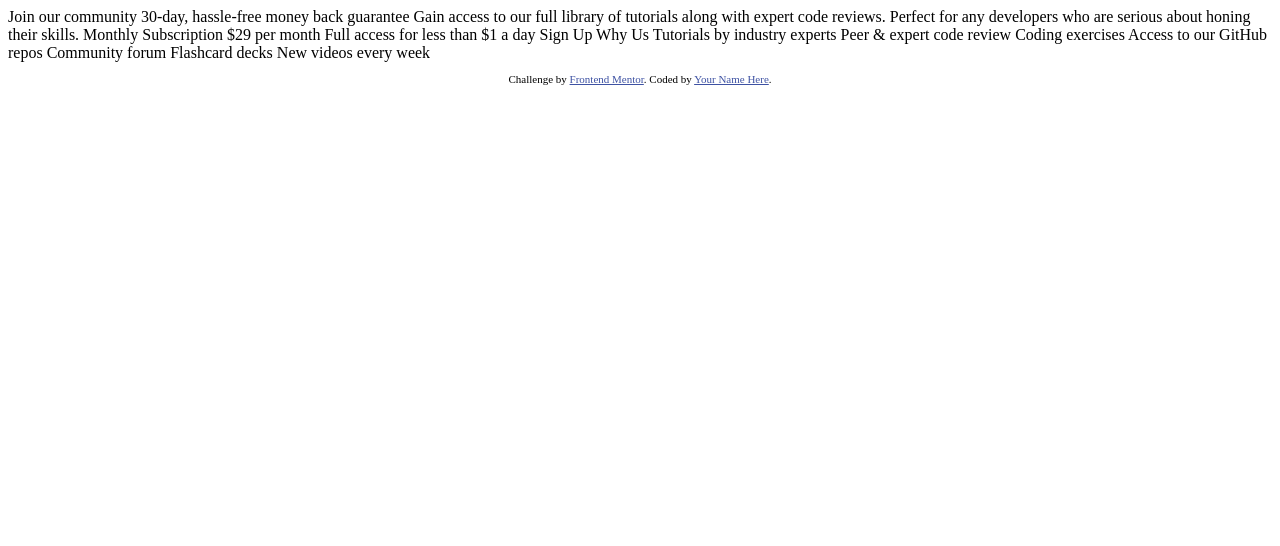
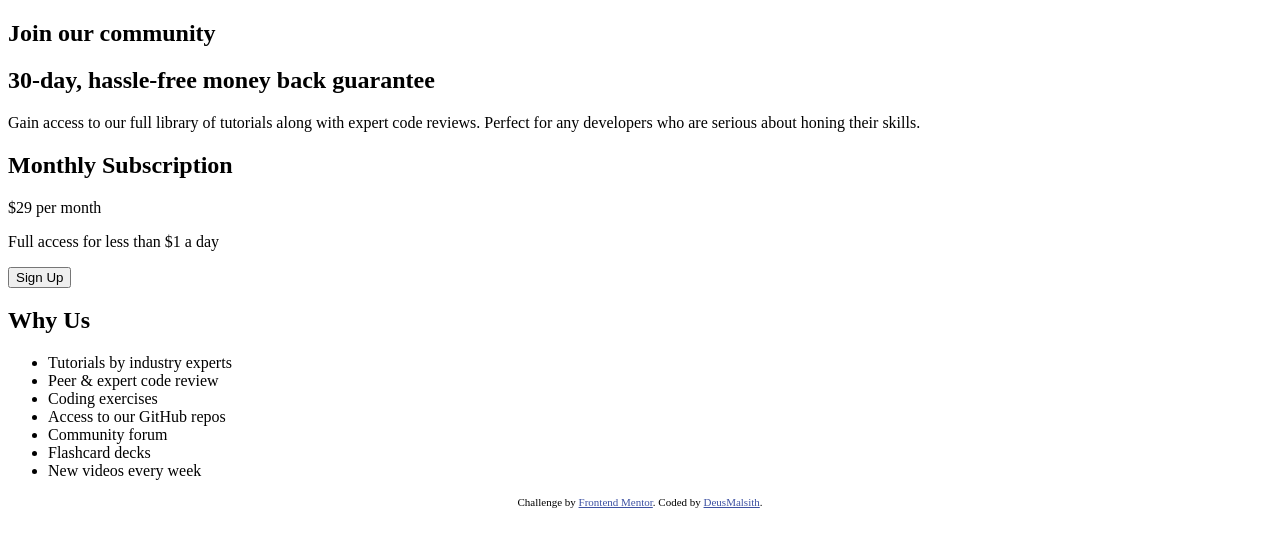
Before and after one commit to DeusMalsith/Frontend-Mentor-single-price-grid-component, a plain HTML site: page index.html in a window 1280 px wide. Drawn offline with Linux system fonts and the light colour scheme.

Commit message:
Beginning HTML layout

```diff
--- /dev/null
+++ b/css/style.css
@@ -0,0 +1,7 @@
+.attribution {
+  font-size: 11px;
+  text-align: center;
+}
+.attribution a {
+  color: hsl(228, 45%, 44%);
+}
--- a/index.html
+++ b/index.html
@@ -1,49 +1,57 @@
 <!DOCTYPE html>
 <html lang="en">
   <head>
-  <meta charset="UTF-8">
-  <meta name="viewport" content="width=device-width, initial-scale=1.0"> <!-- displays site properly based on user's device -->
+    <meta charset="UTF-8" />
+    <meta name="viewport" content="width=device-width, initial-scale=1.0" />
+    <!-- displays site properly based on user's device -->
 
-  <link rel="icon" type="image/png" sizes="32x32" href="./images/favicon-32x32.png">
+    <link
+      rel="icon"
+      type="image/png"
+      sizes="32x32"
+      href="./images/favicon-32x32.png"
+    />
+    <link rel="stylesheet" href="css/style.css" />
 
     <title>Frontend Mentor | Single Price Grid Component</title>
-
-  <!-- Feel free to remove these styles or customise in your own stylesheet 👍 -->
-  <style>
-    .attribution { font-size: 11px; text-align: center; }
-    .attribution a { color: hsl(228, 45%, 44%); }
-  </style>
   </head>
   <body>
-  Join our community
-
-  30-day, hassle-free money back guarantee
-
-  Gain access to our full library of tutorials along with expert code reviews.
-  Perfect for any developers who are serious about honing their skills.
-
-  Monthly Subscription
-
-  &dollar;29 per month
-
-  Full access for less than &dollar;1 a day
-
-  Sign Up
-
-  Why Us
-
-  Tutorials by industry experts
-  Peer &amp; expert code review
-  Coding exercises
-  Access to our GitHub repos
-  Community forum
-  Flashcard decks
-  New videos every week
+    <main class="container">
+      <section>
+        <h1>Join our community</h1>
+        <h2>30-day, hassle-free money back guarantee</h2>
+        <p>
+          Gain access to our full library of tutorials along with expert code
+          reviews. Perfect for any developers who are serious about honing their
+          skills.
+        </p>
+      </section>
+      <section>
+        <h2>Monthly Subscription</h2>
+        <p><span>&dollar;29</span> per month</p>
+        <p>Full access for less than &dollar;1 a day</p>
+        <button>Sign Up</button>
+      </section>
+      <section>
+        <h2>Why Us</h2>
+        <ul>
+          <li>Tutorials by industry experts</li>
+          <li>Peer &amp; expert code review</li>
+          <li>Coding exercises</li>
+          <li>Access to our GitHub repos</li>
+          <li>Community forum</li>
+          <li>Flashcard decks</li>
+          <li>New videos every week</li>
+        </ul>
+      </section>
+    </main>
 
     <footer>
       <p class="attribution">
-      Challenge by <a href="https://www.frontendmentor.io?ref=challenge" target="_blank">Frontend Mentor</a>.
-      Coded by <a href="#">Your Name Here</a>.
+        Challenge by
+        <a href="https://www.frontendmentor.io?ref=challenge" target="_blank"
+          >Frontend Mentor</a
+        >. Coded by <a href="https://github.com/DeusMalsith">DeusMalsith</a>.
       </p>
     </footer>
   </body>
```
Lines whose indentation alone changed are shown as unchanged.
